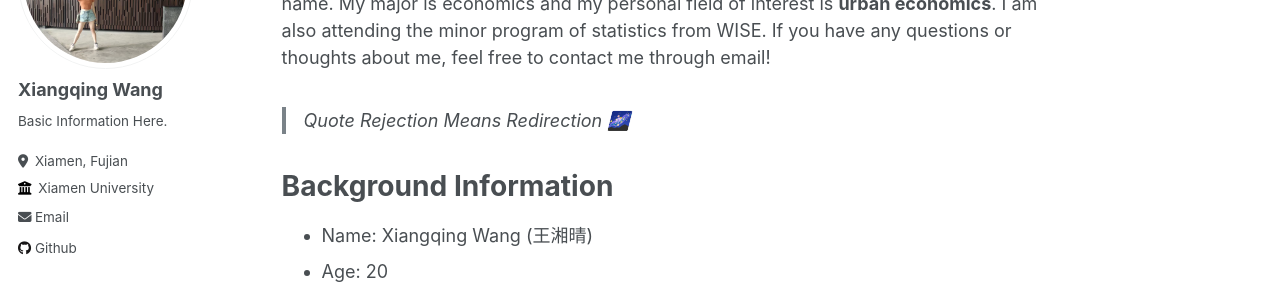
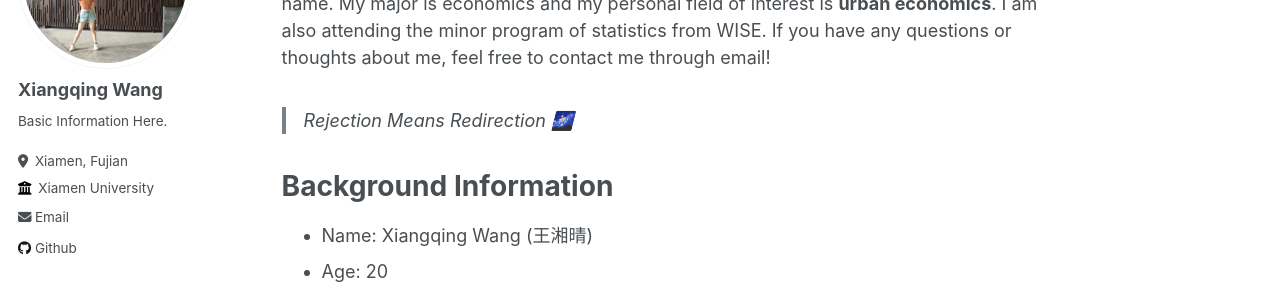
Before and after one commit to leahxqing/leahxqing.github.io, a Jekyll site: the page built from _pages/about.md, in a window 1280 px wide and 1029 px high. Shown: the part 192-490 px from the top of the window. Built offline with Jekyll 4.4.1, drawn with Linux system fonts in a browser that asks for light colours.

Commit message:
Update about.md

```diff
--- a/_pages/about.md
+++ b/_pages/about.md
@@ -9,7 +9,6 @@ redirect_from:
 
 Hello! I'm Xiangqing Wang, currently a 3rd year undergraduate at the Wang Yanan Institute for Studies in Economics, Xiamen University. You can call me *Leah*, which is my English name. My major is economics and my personal field of interest is **urban economics**. I am also attending the minor program of statistics from WISE. If you have any questions or thoughts about me, feel free to contact me through email!
 
-> Quote
 > Rejection Means Redirection 🌌
 
 Background Information
```
